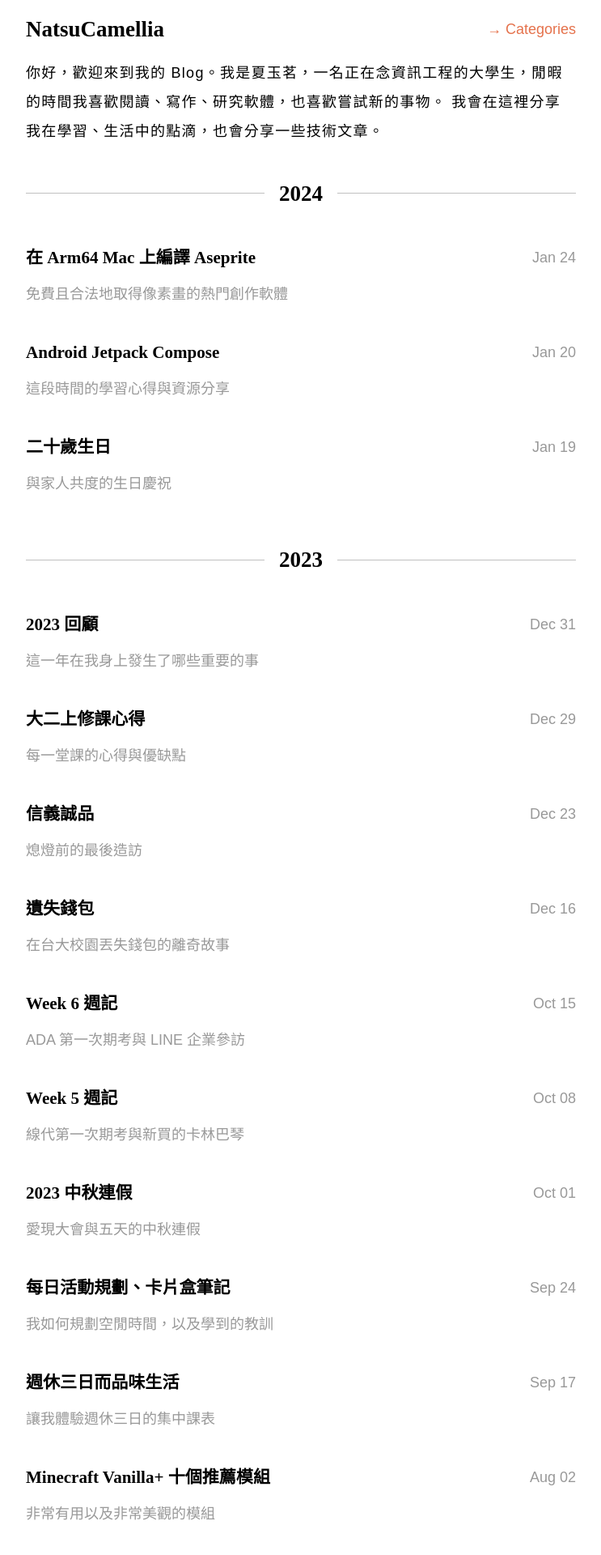
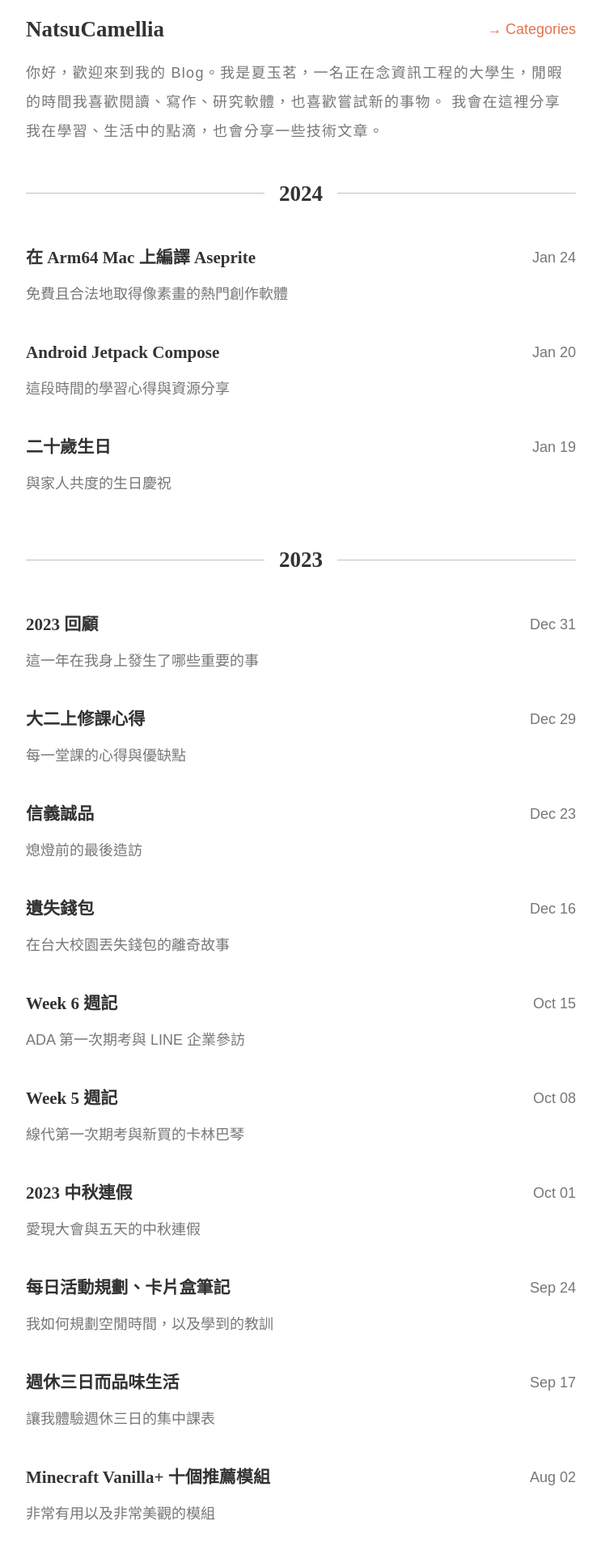
Before and after one commit to NatsuCamellia/NatsuCamellia.github.io, a Jekyll site: the page built from index.html, in a window 1280 px wide. Shown: the top 1920 px of the page at 81% size, without its empty margins (268-1011 px from the left). Built offline with Jekyll 4.4.1, drawn with Linux system fonts in a browser that asks for light colours.

Commit message:
Adjust font family and color

```diff
--- a/_sass/_base.scss
+++ b/_sass/_base.scss
@@ -11,6 +11,7 @@
   color: $text-color;
   line-height: 2rem;
   margin: 0;
+  font-weight: 300;
 }
 
 p {
@@ -51,7 +52,7 @@
 
 figcaption {
   text-align: center;
-  color: $light-gray-color;
+  color: $gray-color;
 }
 
 blockquote {
@@ -64,7 +65,7 @@
 
 hr {
   border: 0px;
-  background-color: $light-gray-color;
+  background-color: $gray-color;
   height: 1px;
   width: 100px;
   margin: 2rem auto;
--- a/_sass/_home.scss
+++ b/_sass/_home.scss
@@ -1,3 +1,7 @@
+.site-intro {
+  color: $gray-color;
+}
+
 .categories-link {
   float: right;
 }
@@ -44,7 +48,7 @@
 
 .post-link {
   text-decoration: none;
-  color: $light-gray-color;
+  color: $gray-color;
 }
 
 .post-link h3 {
--- a/assets/css/main.scss
+++ b/assets/css/main.scss
@@ -1,20 +1,20 @@
 ---
 ---
 
-$sans-serif-font-family: sans-serif;
-$serif-font-family:      serif;
+$sans-serif-font-family: "Noto Sans TC", "PingFang TC", "Microsoft YaHei", sans-serif;
+$serif-font-family:      "Noto Serif TC", "Songti TC", serif;
 $code-font-family:       monospace;
 
 $main-color:             #e5724c;
 
 $dark-gray-color:        #333;
-// $gray-color:             #666;
-$light-gray-color:       #999;
+$gray-color:             #777;
+// $light-gray-color:       #999;
 // $extra-light-gray-color: #ccc;
 
 $body-color:             $main-color;
-$text-color:             black;
-$description-color:      $light-gray-color;
+$text-color:             $dark-gray-color;
+$description-color:      $gray-color;
 $link-color:             $text-color;
 $link-hover-color:       $main-color;
 
```
